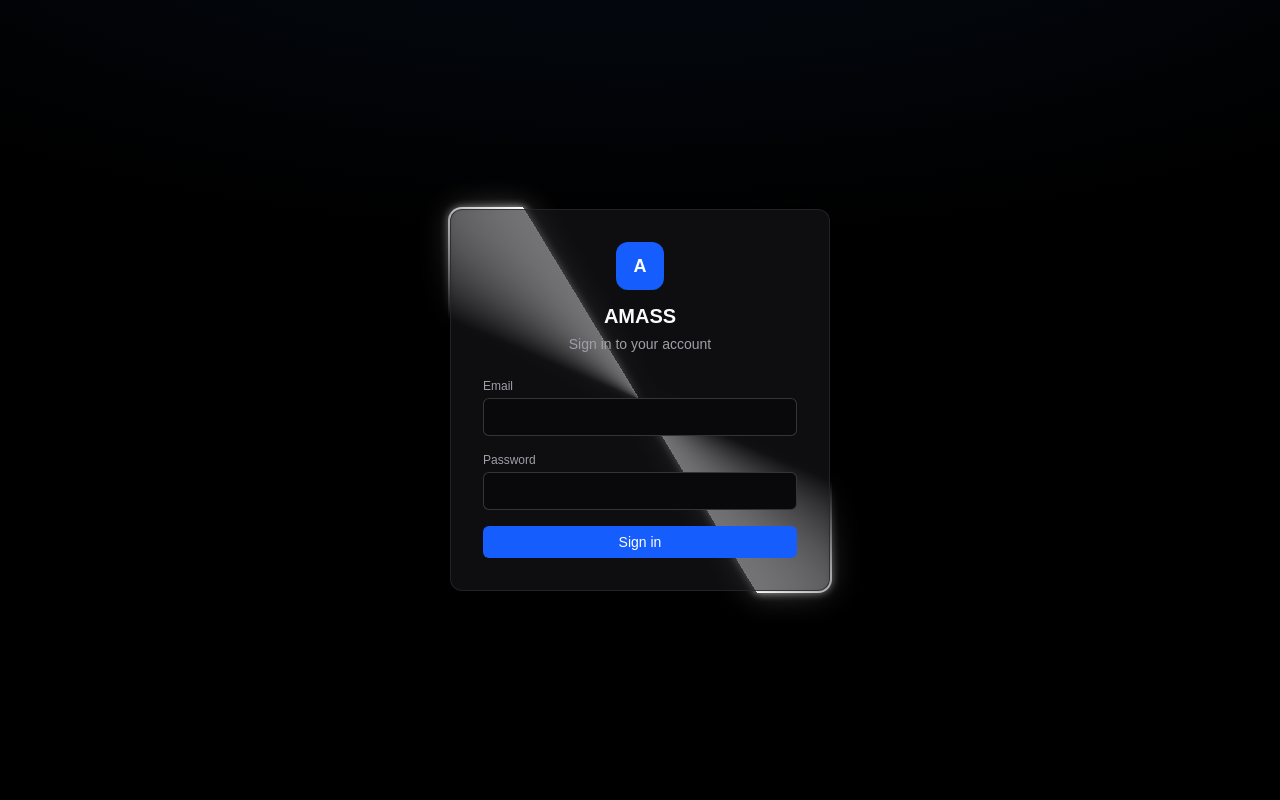
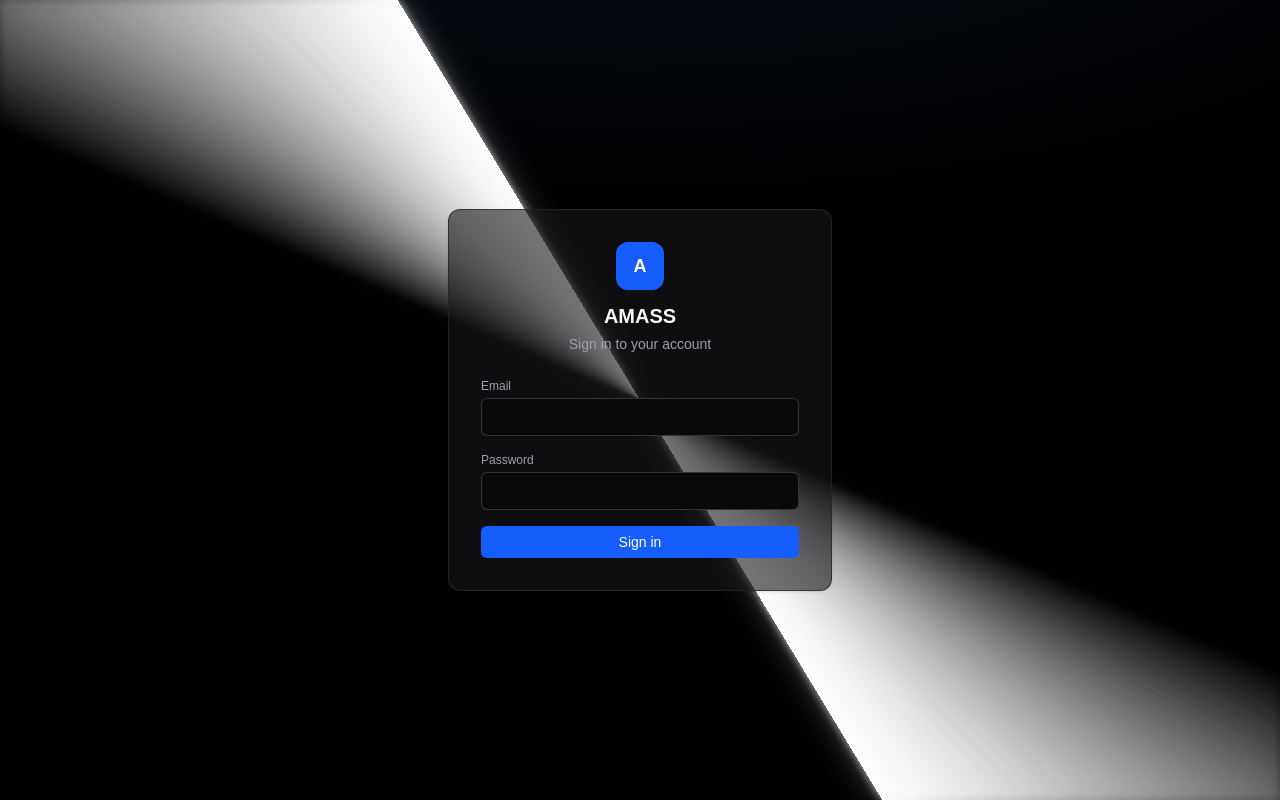
Before and after one commit to khalludi03/Assignment-Submission-Management-System, a Next.js app in the folder frontend/: page /login in a window 1280 px wide. Built offline with nearby package versions, Linux system fonts and the light colour scheme.

Commit message:
fix: move aura to login page background, card floats on top

```diff
--- a/frontend/app/login/page.tsx
+++ b/frontend/app/login/page.tsx
@@ -34,9 +34,12 @@ export default function LoginPage() {
   }
 
   return (
-    <main className="flex min-h-screen items-center justify-center px-4">
-      <div className="aura aura-dual w-full max-w-sm text-white">
-        <div className="card w-full p-8">
+    <main className="relative flex min-h-screen items-center justify-center px-4">
+      <div
+        aria-hidden
+        className="aura aura-dual pointer-events-none fixed inset-0 rounded-none p-0 text-white"
+      />
+      <div className="card relative w-full max-w-sm p-8">
         <div className="mb-6 flex flex-col items-center text-center">
           <span className="mb-3 flex h-12 w-12 items-center justify-center rounded-xl bg-blue-600 text-lg font-bold text-white">
             A
@@ -84,7 +87,6 @@ export default function LoginPage() {
           </button>
         </form>
       </div>
-      </div>
     </main>
   );
 }
```
Lines whose indentation alone changed are shown as unchanged.
